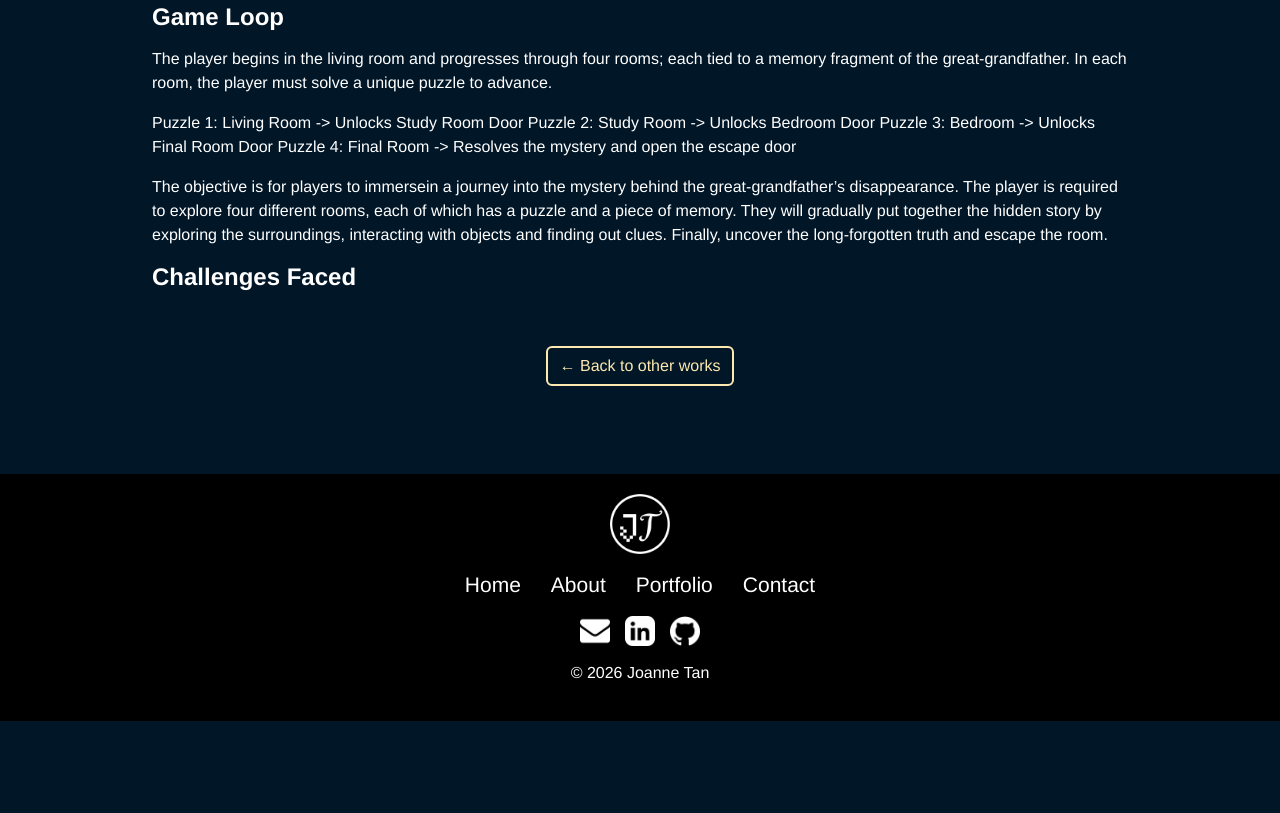
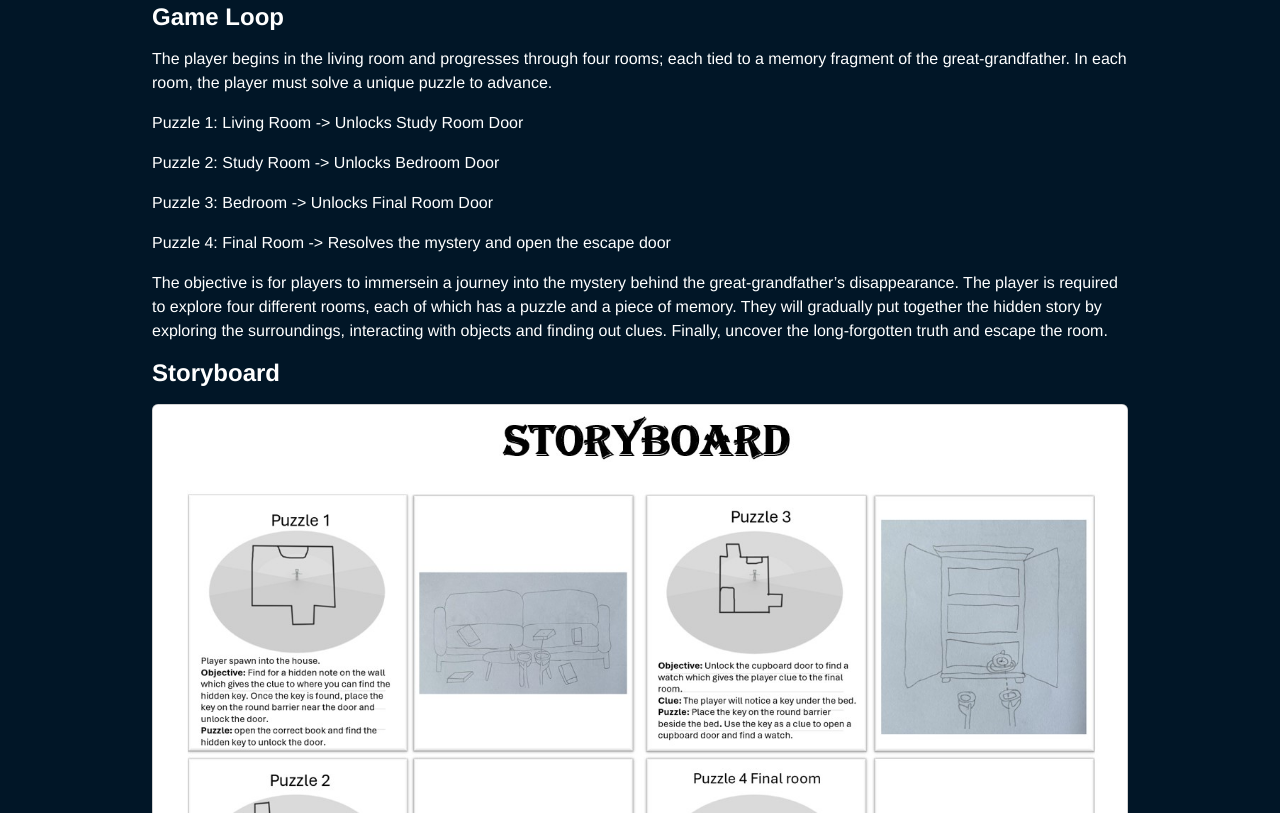
Before and after one commit to Joanne1106/portfolio-website, a plain HTML site: page vr_escaperoom.html in a window 1280 px wide. Shown: the part 807-1620 px from the top of the page. Before the commit the page ends 1528 px from the top, so only its background shows below. Drawn offline with nearby package versions, Linux system fonts and the light colour scheme.

Commit message:
Update vr_escaperoom

```diff
--- a/vr_escaperoom.html
+++ b/vr_escaperoom.html
@@ -88,20 +88,30 @@
         The player begins in the living room and progresses through four rooms; each tied to a memory fragment of the
         great-grandfather. In each room, the player must solve a unique puzzle to advance.
       </p>
-      <p>
-        Puzzle 1: Living Room -> Unlocks Study Room Door
-        Puzzle 2: Study Room -> Unlocks Bedroom Door
-        Puzzle 3: Bedroom -> Unlocks Final Room Door
-        Puzzle 4: Final Room -> Resolves the mystery and open the escape door
-      </p>
+      <p>Puzzle 1: Living Room -> Unlocks Study Room Door</p>
+      <p>Puzzle 2: Study Room -> Unlocks Bedroom Door</p>
+      <p>Puzzle 3: Bedroom -> Unlocks Final Room Door</p>
+      <p>Puzzle 4: Final Room -> Resolves the mystery and open the escape door</p>
+
       <p>The objective is for players to immersein a journey into the mystery behind the great-grandfather’s disappearance.
         The player is required to explore four different rooms, each of which has a puzzle and a piece of memory. They will
         gradually put together the hidden story by exploring the surroundings, interacting with objects and finding out clues.
         Finally, uncover the long-forgotten truth and escape the room.</p>
     </div>
 
+    <div class="col-md-12 mb-4">
+      <h4 class="fw-bold mb-3">Storyboard</h4>
+      <div class="card">
+          <img src="assets/images/projects/Storyboard.jpg" alt="Storyboard" class="img-fluid">
+        </div>
+    </div>
+
     <div class="col-md-12">
       <h4 class="fw-bold mb-3">Challenges Faced</h4>
+      <p>Creating intuitive VR interactions and balanced puzzles required careful testing to keep players engaged without
+        breaking immersion. Optimizing performance and crafting a cohesive, dreamlike atmosphere demanded attention to detail
+        in lighting, sound, and design. Finally, conveying the story through objects and pacing the puzzle sequence to reveal
+        the narrative naturally was a key challenge.</p>
     </div>
 
 
```
Also changed, not shown: assets/images/projects/Storyboard.jpg (added).
